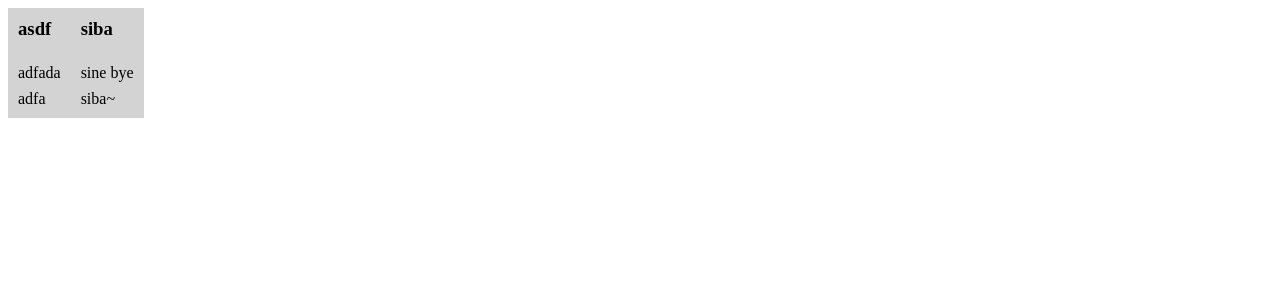
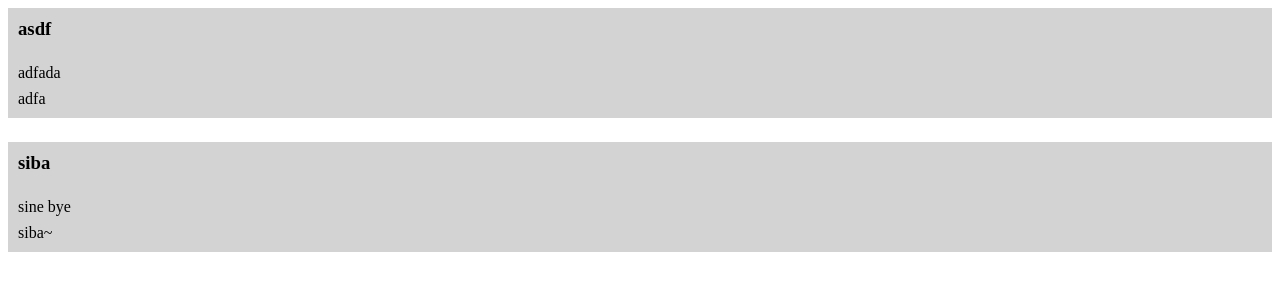
Before and after one commit to abiriadev/sinedict, a React (Vite) app: page / in a window 1280 px wide. Shown: the top 300 px of the page. Built offline with nearby package versions, Linux system fonts and the light colour scheme.

Commit message:
feat: give a gap

```diff
--- a/src/App.tsx
+++ b/src/App.tsx
@@ -21,7 +21,7 @@ function App() {
 
 	return (
 		<>
-			<Flex>
+			<Flex vertical gap="large">
 				{articles.map(ad => (
 					<Article {...ad} />
 				))}
```
